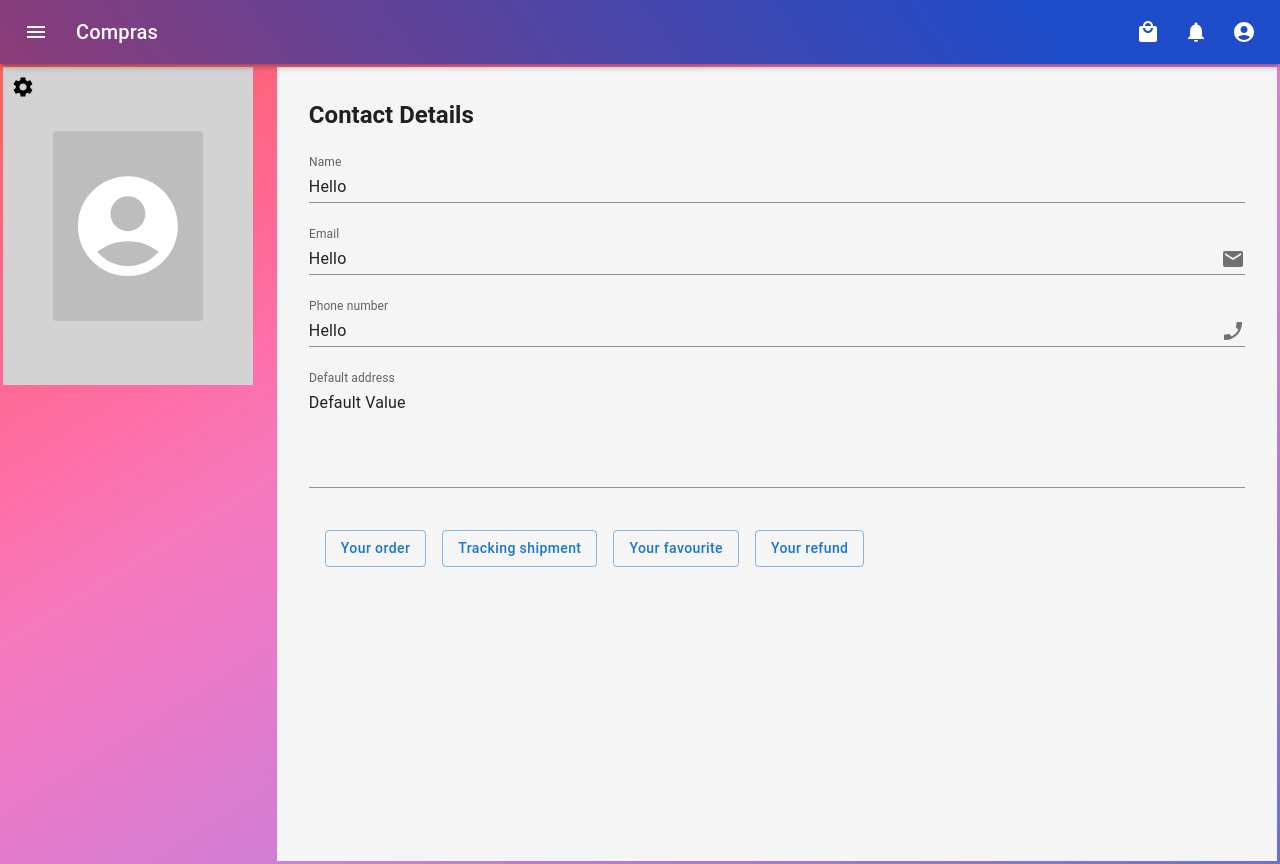
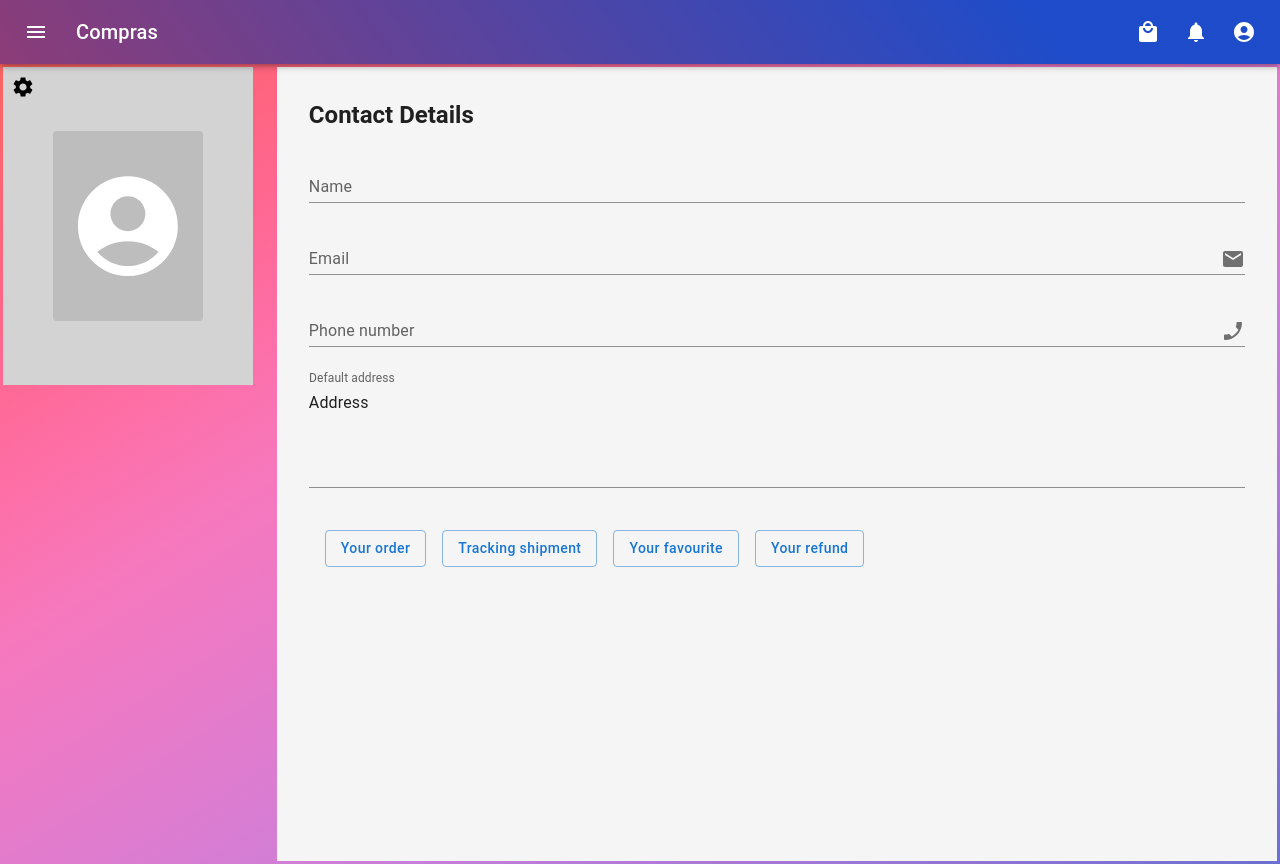
Before and after one commit to ruturajmengal2016/Project_1, a React (Create React App) app: page /profile in a window 1280 px wide. Built offline with nearby package versions, Linux system fonts and the light colour scheme; the HTML template or start-up script is replaced by a standard one.

Commit message:
profile page update

```diff
--- a/src/Pages/Profile.jsx
+++ b/src/Pages/Profile.jsx
@@ -193,7 +193,7 @@ export default function Profile() {
               label={ele.title}
               key={ind}
               variant="standard"
-              defaultValue="Hello"
+              placeholder={`Enter your ${ele}`}
               InputProps={{
                 readOnly: setting,
                 endAdornment: (
@@ -210,7 +210,7 @@ export default function Profile() {
           label="Default address"
           multiline
           rows={4}
-          defaultValue="Default Value"
+          defaultValue="Address"
           variant="standard"
         />
         <Box
```
Also changed, not shown: 7 other files (tests, documents, lock files or other folders).
